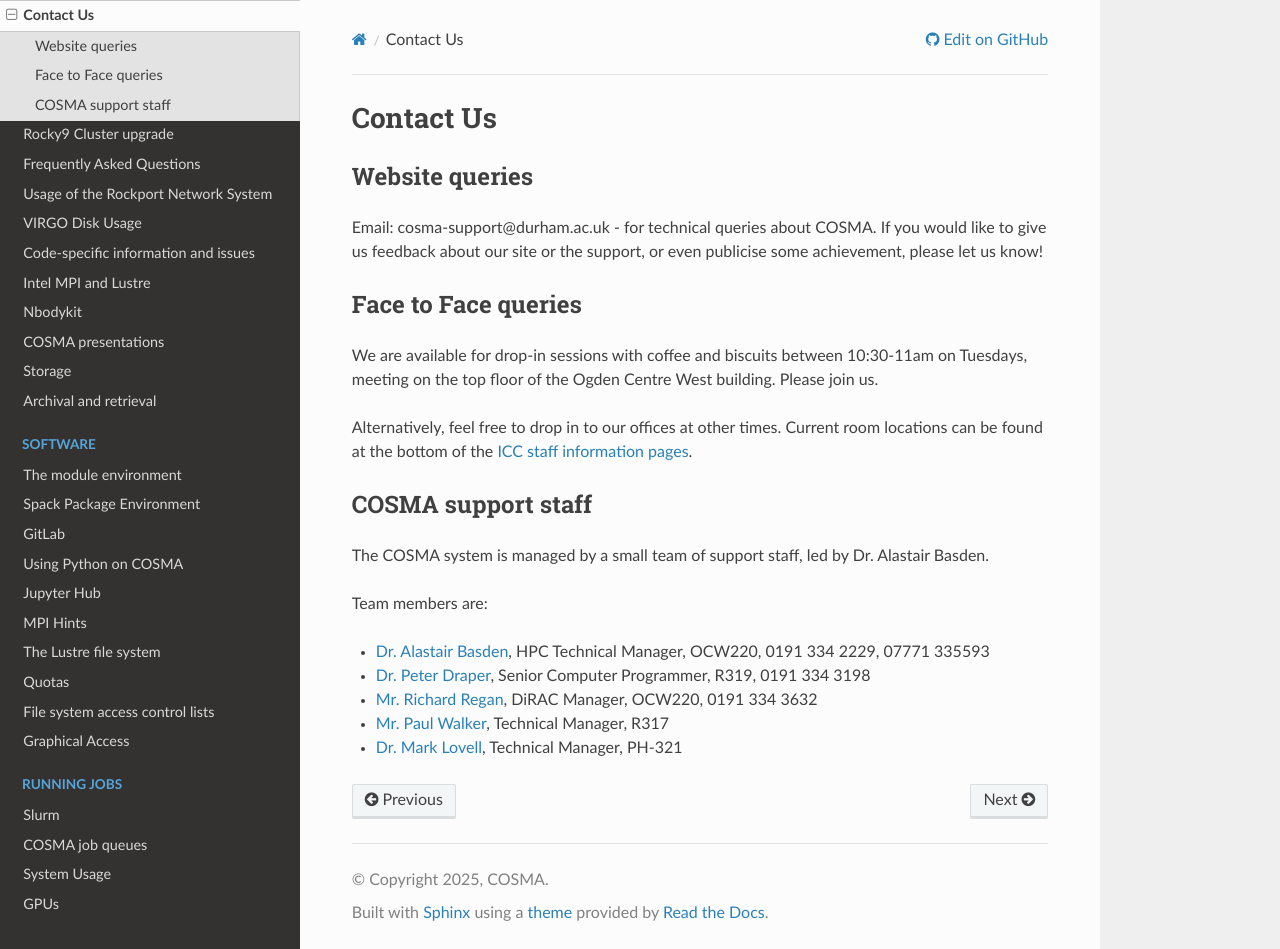
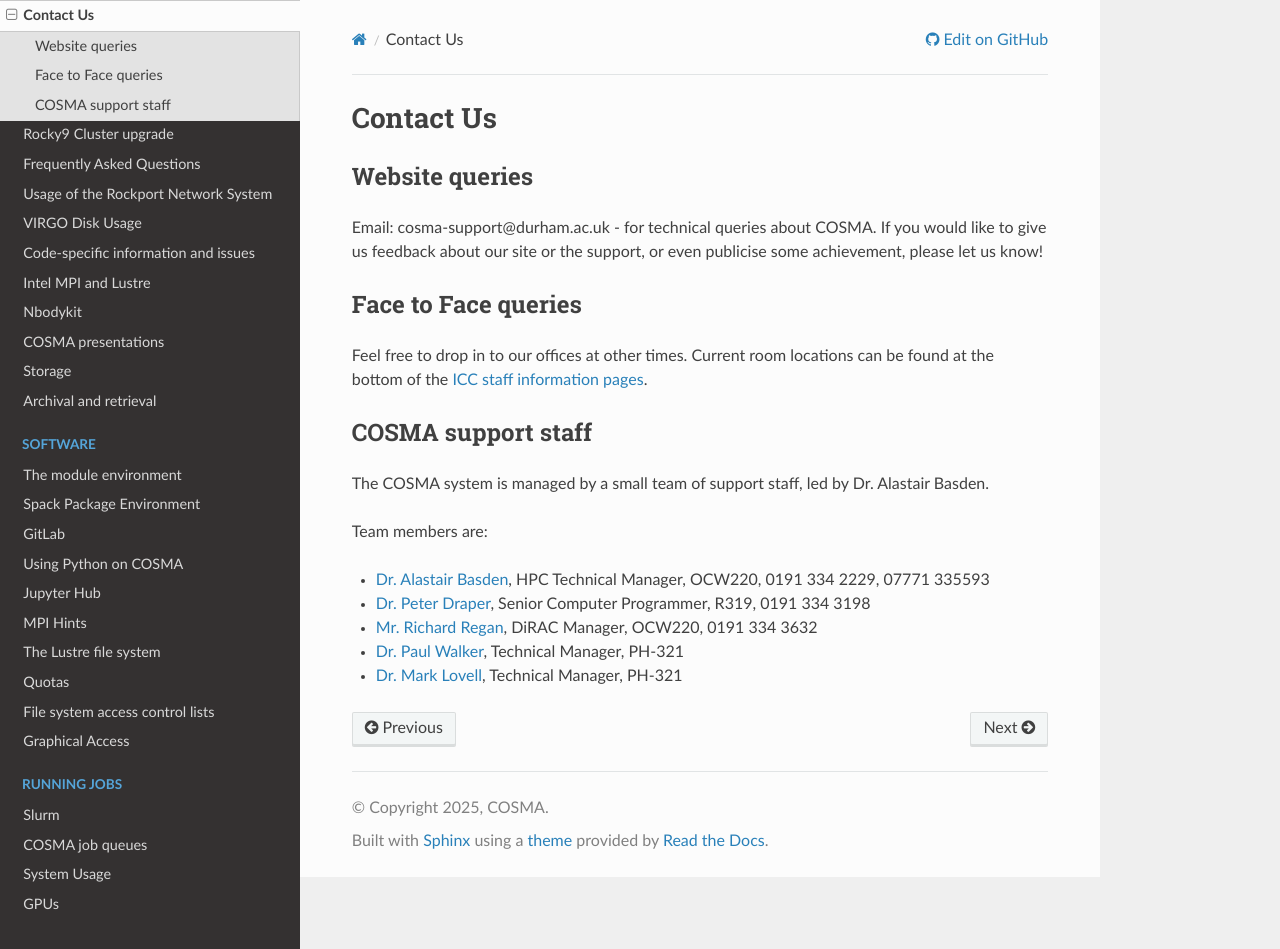
Before and after one commit to agb32/cosmadoc, a Sphinx documentation site: the page built from docs/source/contact.md, in a window 1280 px wide and 949 px high. Built offline with Sphinx 7.4.7 and the Read the Docs theme 3.1.0, drawn with Linux system fonts in a browser that asks for light colours.

Commit message:
Update of contact.md as push test

```diff
--- a/docs/source/contact.md
+++ b/docs/source/contact.md
@@ -7,9 +7,7 @@ If you would like to give us feedback about our site or the support, or even pub
 
 ## Face to Face queries
 
-We are available for drop-in sessions with coffee and biscuits between 10:30-11am on Tuesdays, meeting on the top floor of the Ogden Centre West building.  Please join us.
-
-Alternatively, feel free to drop in to our offices at other times. Current room locations can be found at the bottom of the [ICC staff information pages](https://icc.dur.ac.uk/index.php?content=Staff/Staff).
+Feel free to drop in to our offices at other times. Current room locations can be found at the bottom of the [ICC staff information pages](https://icc.dur.ac.uk/index.php?content=Staff/Staff).
 
 ## COSMA support staff
 
@@ -20,5 +18,5 @@ Team members are:
 - [Dr. Alastair Basden](https://www.durham.ac.uk/staff/a-g-basden/), HPC Technical Manager, OCW220, 0191 334 2229, 07771 335593
 - [Dr. Peter Draper](https://www.durham.ac.uk/staff/p-w-draper/), Senior Computer Programmer, R319, 0191 334 3198
 - [Mr. Richard Regan](https://www.durham.ac.uk/staff/richard-regan/), DiRAC Manager, OCW220, 0191 334 3632
-- [Mr. Paul Walker](https://www.durham.ac.uk/staff/paul-a-walker/), Technical Manager, R317
+- [Dr. Paul Walker](https://www.durham.ac.uk/staff/paul-a-walker/), Technical Manager, PH-321
 - [Dr. Mark Lovell](https://www.durham.ac.uk/staff/m-r-lovell/), Technical Manager, PH-321
```
